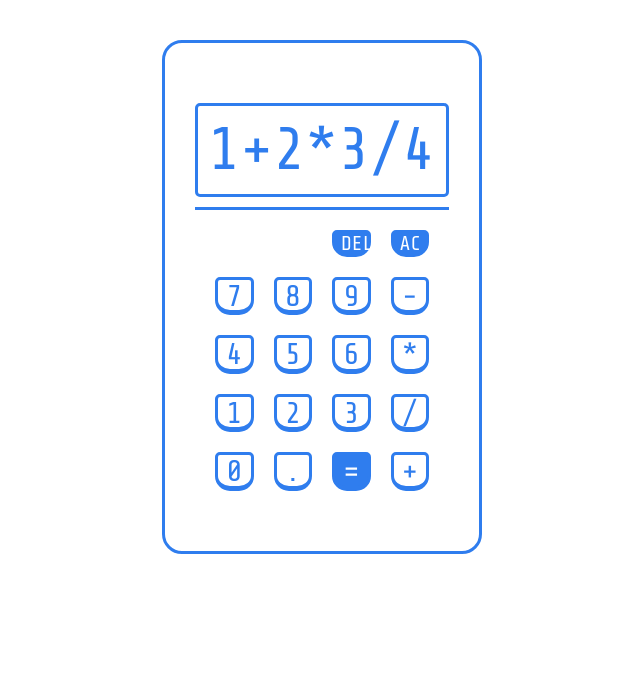
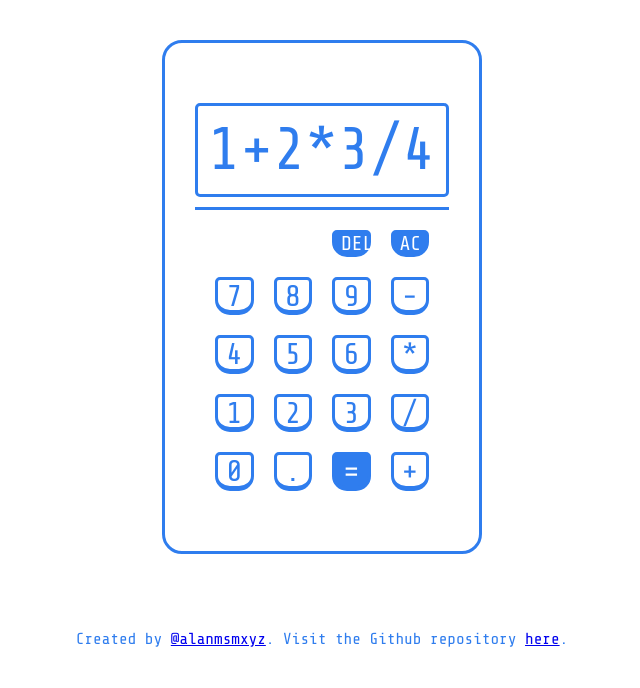
Before and after one commit to alanmsmxyz/simple-calc-js, a plain HTML site: page index.html in a window 1280 px wide. Shown: the whole page, without its empty margins (318-958 px from the left). Drawn offline with nearby package versions, Linux system fonts and the light colour scheme.

Commit message:
Add footer

```diff
--- a/index.html
+++ b/index.html
@@ -4,7 +4,7 @@
 <head>
     <meta charset="UTF-8">
     <meta name="viewport" content="width=device-width, initial-scale=1.0">
-    <title>Tugas Javascript - 1303181095</title>
+    <title>Simple Calc JS</title>
 
     <link href="https://fonts.googleapis.com/css2?family=Share+Tech+Mono&display=swap" rel="stylesheet">
     <link href="./style.css" rel="stylesheet">
@@ -83,6 +83,9 @@
         </div>
     </main>
 
+    <footer class="footer">
+        <p>Created by <a href="https://alanmsm.xyz/">@alanmsmxyz</a>. Visit the Github repository <a href="https://github.com/alanmsmxyz/simple-calc-js">here</a>.</p>
+    </footer>
     <script src="./main.js" type="text/javascript"></script>
 </body>
 
--- a/style.css
+++ b/style.css
@@ -137,3 +137,9 @@ button {
         margin-right: auto;
     }
 }
+
+/* Footer */
+.footer {
+    padding: 2rem;
+    text-align: center;
+}
```
